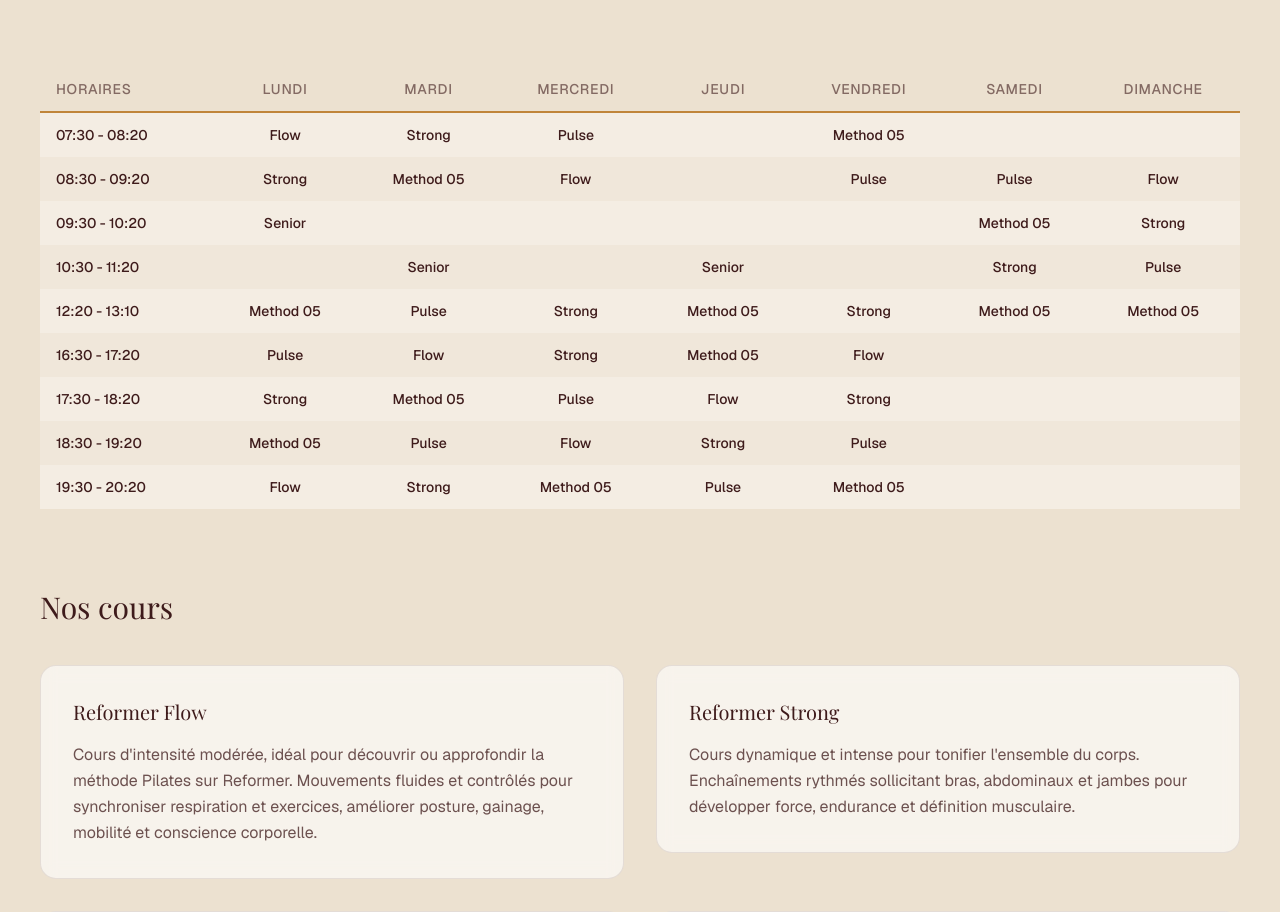
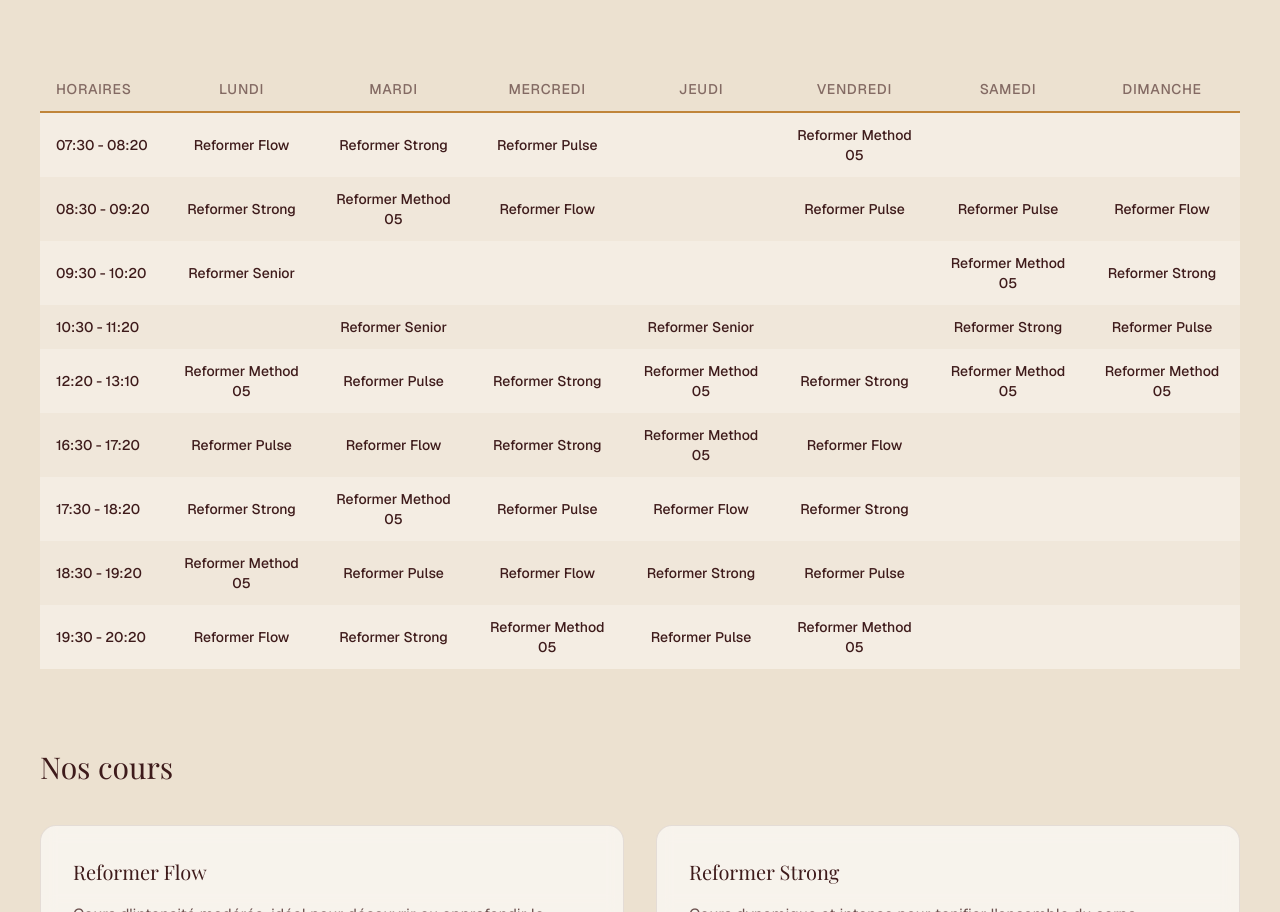
Before and after one commit to Agence-Grey/maison-05, a Next.js app: page / in a window 1280 px wide. Shown: the part 7489-8401 px from the top of the page. Built offline with nearby package versions, Linux system fonts and the light colour scheme; a web font is replaced by a local one.

Commit message:
feat: préfixer les disciplines du planning par "Reformer"

```diff
--- a/src/data/content.ts
+++ b/src/data/content.ts
@@ -384,91 +384,91 @@ export const planningContent: PlanningContent = {
   schedule: [
     {
       time: "07:30 - 08:20",
-      monday: "Flow",
-      tuesday: "Strong",
-      wednesday: "Pulse",
+      monday: "Reformer Flow",
+      tuesday: "Reformer Strong",
+      wednesday: "Reformer Pulse",
       thursday: "",
-      friday: "Method 05",
+      friday: "Reformer Method 05",
       saturday: "",
       sunday: "",
     },
     {
       time: "08:30 - 09:20",
-      monday: "Strong",
-      tuesday: "Method 05",
-      wednesday: "Flow",
+      monday: "Reformer Strong",
+      tuesday: "Reformer Method 05",
+      wednesday: "Reformer Flow",
       thursday: "",
-      friday: "Pulse",
-      saturday: "Pulse",
-      sunday: "Flow",
+      friday: "Reformer Pulse",
+      saturday: "Reformer Pulse",
+      sunday: "Reformer Flow",
     },
     {
       time: "09:30 - 10:20",
-      monday: "Senior",
+      monday: "Reformer Senior",
       tuesday: "",
       wednesday: "",
       thursday: "",
       friday: "",
-      saturday: "Method 05",
-      sunday: "Strong",
+      saturday: "Reformer Method 05",
+      sunday: "Reformer Strong",
     },
     {
       time: "10:30 - 11:20",
       monday: "",
-      tuesday: "Senior",
+      tuesday: "Reformer Senior",
       wednesday: "",
-      thursday: "Senior",
+      thursday: "Reformer Senior",
       friday: "",
-      saturday: "Strong",
-      sunday: "Pulse",
+      saturday: "Reformer Strong",
+      sunday: "Reformer Pulse",
     },
     {
       time: "12:20 - 13:10",
-      monday: "Method 05",
-      tuesday: "Pulse",
-      wednesday: "Strong",
-      thursday: "Method 05",
-      friday: "Strong",
-      saturday: "Method 05",
-      sunday: "Method 05",
+      monday: "Reformer Method 05",
+      tuesday: "Reformer Pulse",
+      wednesday: "Reformer Strong",
+      thursday: "Reformer Method 05",
+      friday: "Reformer Strong",
+      saturday: "Reformer Method 05",
+      sunday: "Reformer Method 05",
     },
     {
       time: "16:30 - 17:20",
-      monday: "Pulse",
-      tuesday: "Flow",
-      wednesday: "Strong",
-      thursday: "Method 05",
-      friday: "Flow",
+      monday: "Reformer Pulse",
+      tuesday: "Reformer Flow",
+      wednesday: "Reformer Strong",
+      thursday: "Reformer Method 05",
+      friday: "Reformer Flow",
       saturday: "",
       sunday: "",
     },
     {
       time: "17:30 - 18:20",
-      monday: "Strong",
-      tuesday: "Method 05",
-      wednesday: "Pulse",
-      thursday: "Flow",
-      friday: "Strong",
+      monday: "Reformer Strong",
+      tuesday: "Reformer Method 05",
+      wednesday: "Reformer Pulse",
+      thursday: "Reformer Flow",
+      friday: "Reformer Strong",
       saturday: "",
       sunday: "",
     },
     {
       time: "18:30 - 19:20",
-      monday: "Method 05",
-      tuesday: "Pulse",
-      wednesday: "Flow",
-      thursday: "Strong",
-      friday: "Pulse",
+      monday: "Reformer Method 05",
+      tuesday: "Reformer Pulse",
+      wednesday: "Reformer Flow",
+      thursday: "Reformer Strong",
+      friday: "Reformer Pulse",
       saturday: "",
       sunday: "",
     },
     {
       time: "19:30 - 20:20",
-      monday: "Flow",
-      tuesday: "Strong",
-      wednesday: "Method 05",
-      thursday: "Pulse",
-      friday: "Method 05",
+      monday: "Reformer Flow",
+      tuesday: "Reformer Strong",
+      wednesday: "Reformer Method 05",
+      thursday: "Reformer Pulse",
+      friday: "Reformer Method 05",
       saturday: "",
       sunday: "",
     },
```
